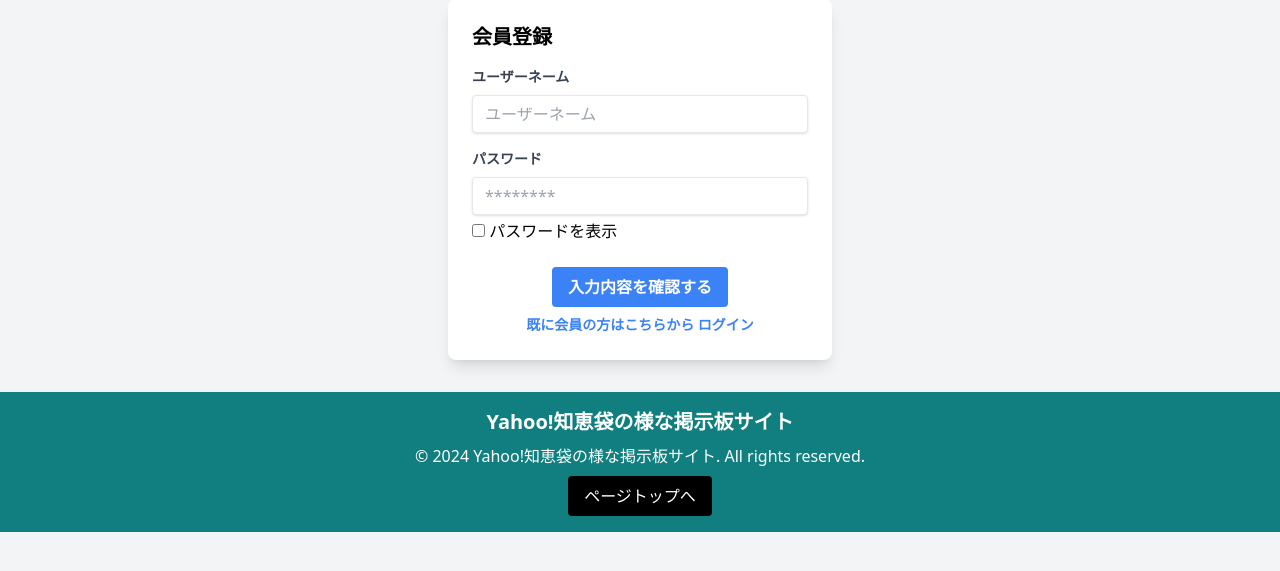
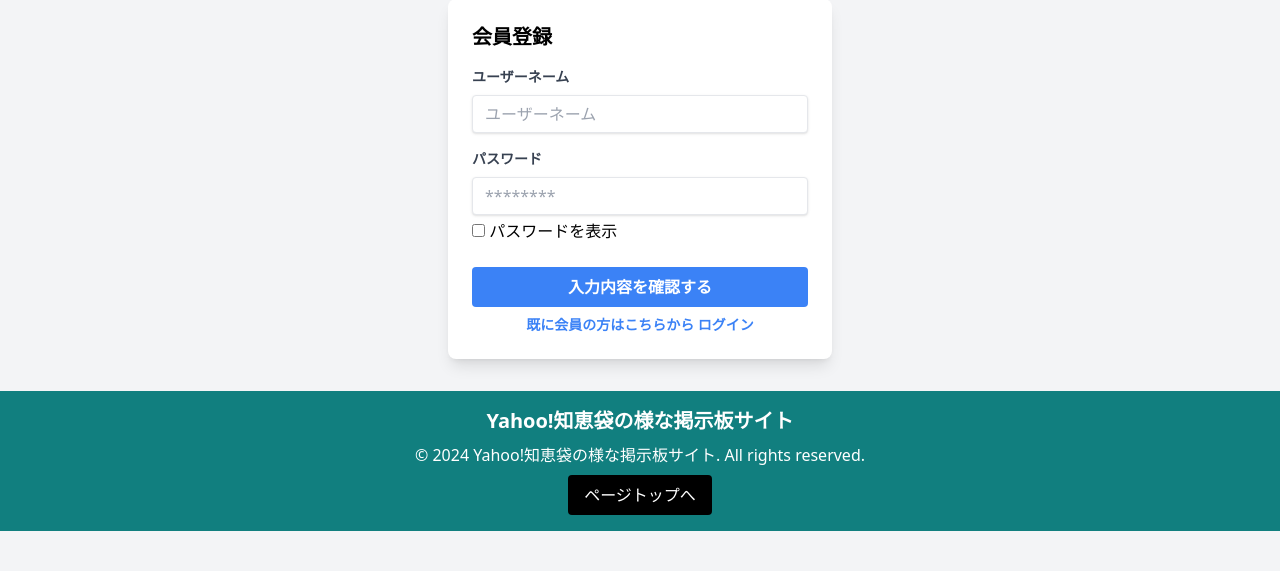
Before and after one commit to seisuke-iwamoto/original-forum, a PHP site: page /?action=rewrite in a window 1280 px wide. Shown: the part 137-708 px from the top of the page. Run offline with PHP 8.4, Linux system fonts and the light colour scheme; the visitor is signed in with stand-in values (Sample User, id 1); data that the repository does not hold is empty; style sheets or scripts are compiled from the project's sources.

Commit message:
会員登録登録画面のボタンのデザイン修正

```diff
--- a/users/index.php
+++ b/users/index.php
@@ -81,11 +81,11 @@ require_once('../template/header.php');
           </p>
         <?php endif; ?>
       </div>
-      <div class="text-center">
-        <button class="bg-blue-500 hover:bg-blue-700 duration-300 text-white font-bold inline-block py-2 px-4 rounded focus:outline-none focus:shadow-outline" type="submit">
+      <div class="flex flex-col">
+        <button class="bg-blue-500 hover:bg-blue-700 duration-300 text-white font-bold block py-2 px-4 rounded focus:outline-none focus:shadow-outline" type="submit">
           入力内容を確認する
         </button>
-        <a href="../login/" class="inline-block mt-2 align-baseline font-bold text-sm text-blue-500 hover:text-blue-800 duration-300">
+        <a href="../login/" class="block mt-2 align-baseline font-bold text-sm text-center text-blue-500 hover:text-blue-800 duration-300">
           既に会員の方はこちらから ログイン
         </a>
       </div>
```
